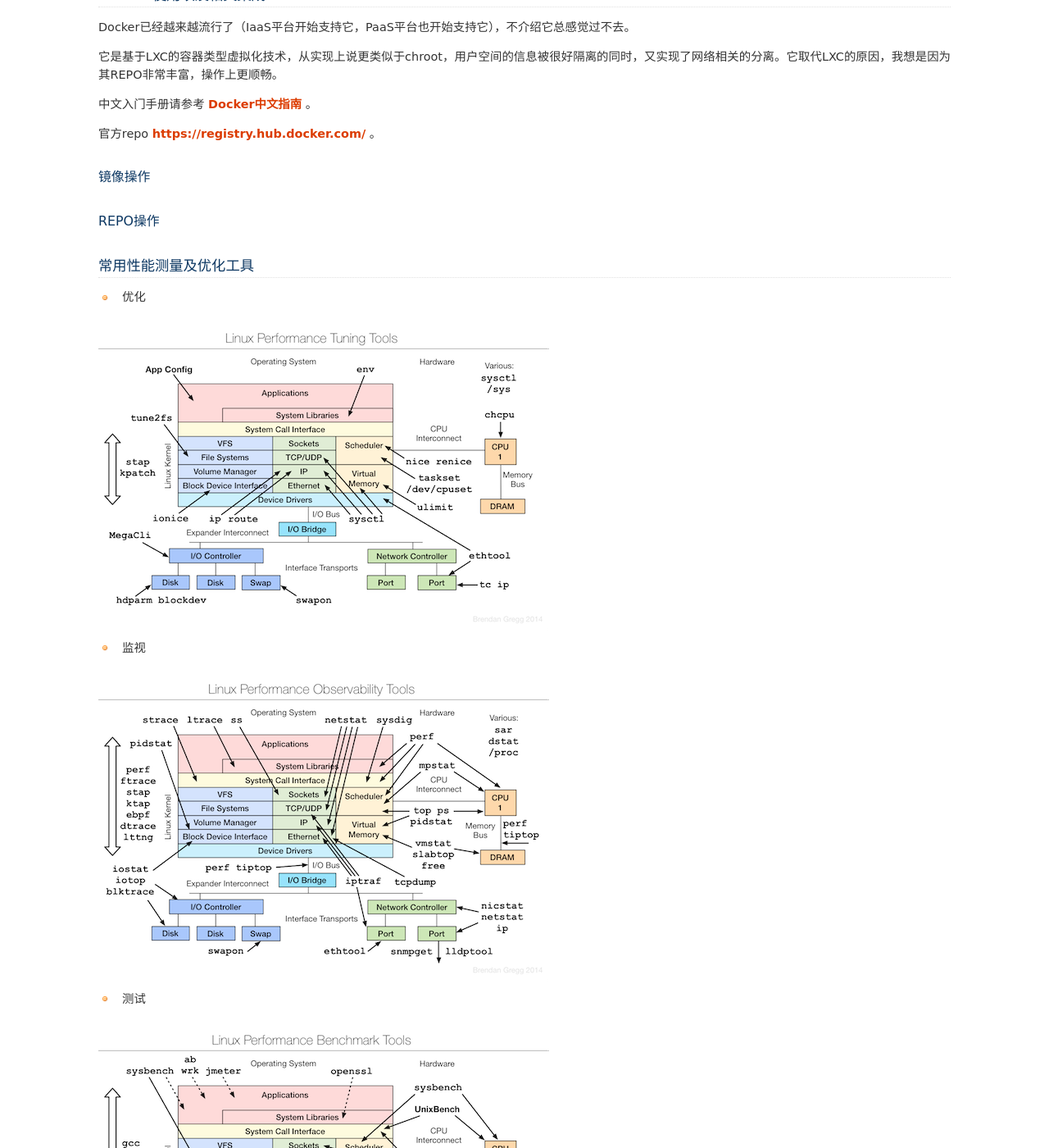
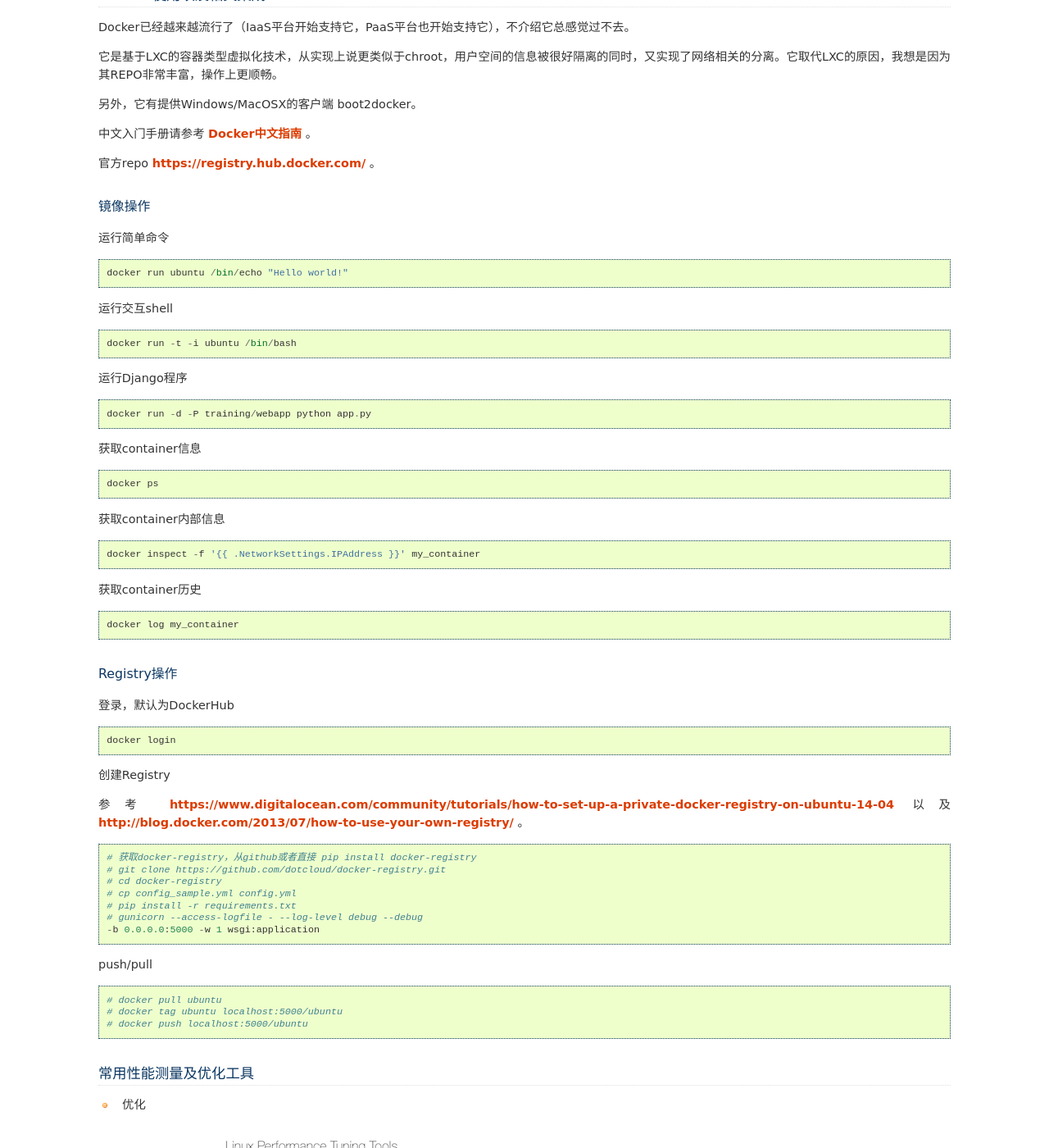
Before and after one commit to lofyer/InTheCloud, a Sphinx documentation site: the page built from source/posts/appendix01.rst, in a window 1280 px wide and 1400 px high, scrolled down 7728 px. Shown: the whole window at 82% size. Built offline with Sphinx 7.4.7, drawn with Linux system fonts in a browser that asks for light colours; formulas are drawn with MathJax 3.

Commit message:
Update appendix01.rst

```diff
--- a/source/posts/appendix01.rst
+++ b/source/posts/appendix01.rst
@@ -224,6 +224,8 @@ Docker已经越来越流行了（IaaS平台开始支持它，PaaS平台也开始
 
 它是基于LXC的容器类型虚拟化技术，从实现上说更类似于chroot，用户空间的信息被很好隔离的同时，又实现了网络相关的分离。它取代LXC的原因，我想是因为其REPO非常丰富，操作上更顺畅。
 
+另外，它有提供Windows/MacOSX的客户端 boot2docker。
+
 中文入门手册请参考 `Docker中文指南 <http://www.widuu.com/chinese_docker/>`_ 。
 
 官方repo `https://registry.hub.docker.com/ <https://registry.hub.docker.com/>`_ 。
@@ -231,8 +233,72 @@ Docker已经越来越流行了（IaaS平台开始支持它，PaaS平台也开始
 镜像操作
 ---------
 
-REPO操作
+运行简单命令
+
+.. code::
+
+    docker run ubuntu /bin/echo "Hello world!"
+
+运行交互shell
+
+.. code::
+
+    docker run -t -i ubuntu /bin/bash
+
+运行Django程序
+
+.. code::
+
+    docker run -d -P training/webapp python app.py
+
+获取container信息
+
+.. code::
+
+    docker ps
+
+获取container内部信息
+
+.. code::
+
+    docker inspect -f '{{ .NetworkSettings.IPAddress }}' my_container
+
+获取container历史
+
+.. code::
+
+    docker log my_container
+
+Registry操作
 ---------
+
+登录，默认为DockerHub
+
+.. code::
+
+    docker login
+
+创建Registry
+
+参考 https://www.digitalocean.com/community/tutorials/how-to-set-up-a-private-docker-registry-on-ubuntu-14-04 以及 http://blog.docker.com/2013/07/how-to-use-your-own-registry/ 。
+
+.. code::
+
+    # 获取docker-registry，从github或者直接 pip install docker-registry
+    # git clone https://github.com/dotcloud/docker-registry.git
+    # cd docker-registry
+    # cp config_sample.yml config.yml
+    # pip install -r requirements.txt
+    # gunicorn --access-logfile - --log-level debug --debug
+    -b 0.0.0.0:5000 -w 1 wsgi:application
+
+push/pull
+
+.. code::
+
+    # docker pull ubuntu
+    # docker tag ubuntu localhost:5000/ubuntu
+    # docker push localhost:5000/ubuntu
 
 -----------------------
 常用性能测量及优化工具
```
